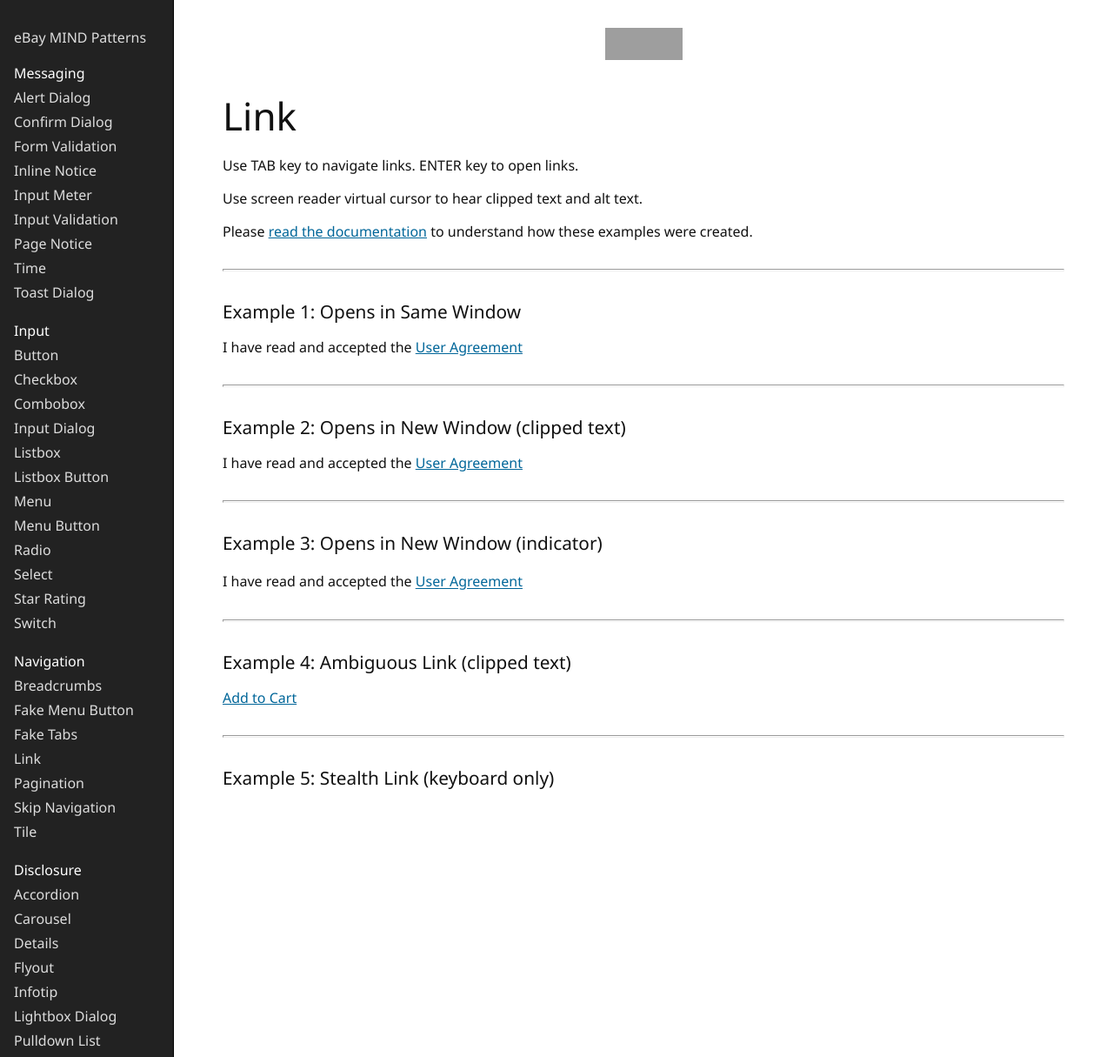
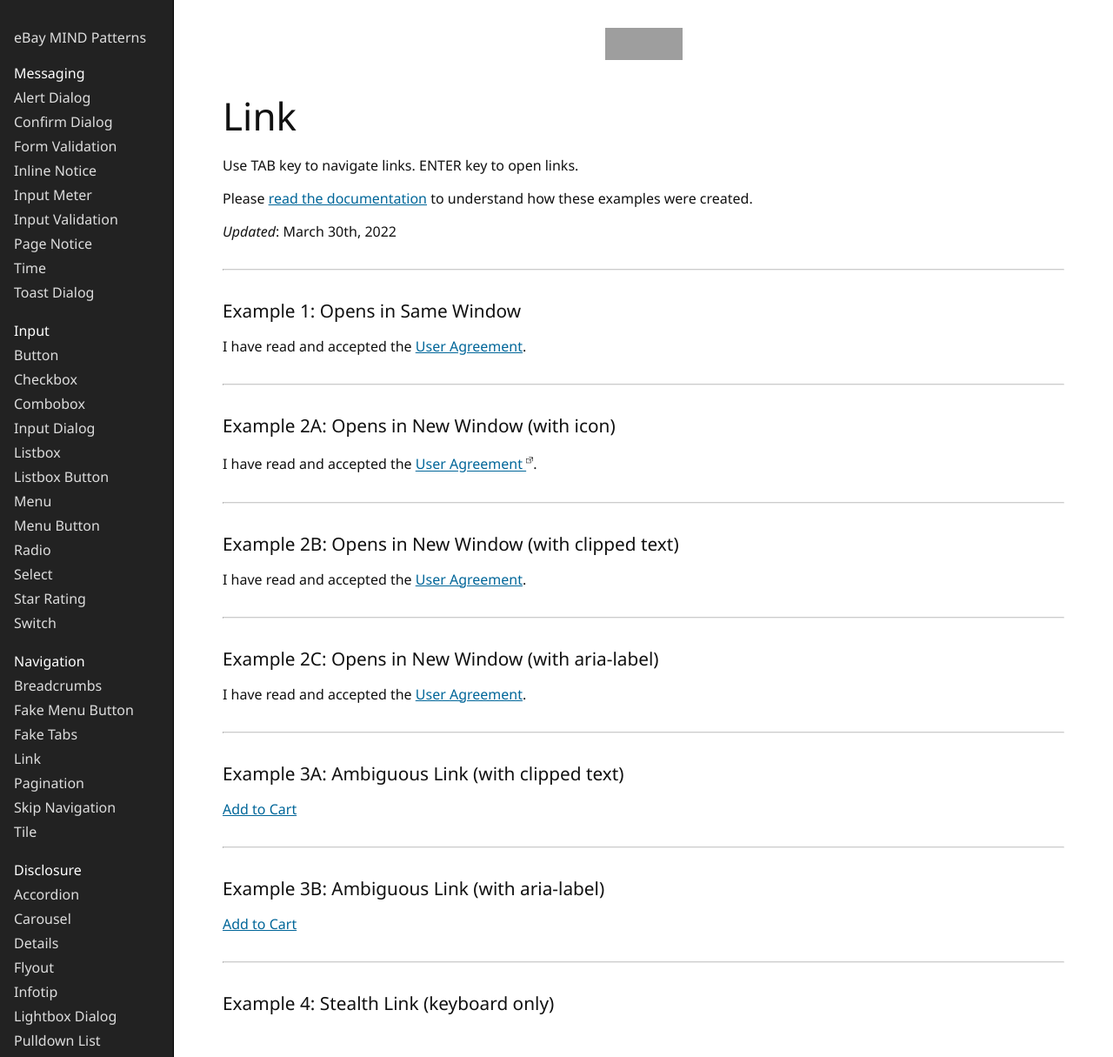
Before and after one commit to eBay/mindpatterns, a Jekyll site: the page built from _navigation/link/index.html, in a window 1280 px wide and 1215 px high. Shown: the whole window at 87% size. Built offline with Jekyll 4.4.1, drawn with Linux system fonts in a browser that asks for light colours; grey boxes are pictures that could not be loaded.

Commit message:
link: added aria-label examples

```diff
--- a/_navigation/link/index.html
+++ b/_navigation/link/index.html
@@ -20,33 +20,52 @@
 <h1>{{ page.title }}</h1>
 
 <h2 class="clipped">Readme</h2>
+
 <p>Use TAB key to navigate links. ENTER key to open links.</p>
-<p>Use screen reader virtual cursor to hear clipped text and alt text.</p>
-<p>Please <a href={{ "/navigation/link.html" | prepend: site.patterns_baseurl | prepend: site.patterns_url }}>read the documentation</a> to understand how these examples were created.</p>
+<p>Please <a href={{ "navigation/link" | prepend: site.patterns_baseurl | prepend: site.patterns_url }}>read the documentation</a> to understand how these examples were created.</p>
+<p><i>Updated</i>: March 30th, 2022</p>
 
 <hr />
 
 <h2 class="clipped">Examples</h2>
 
 <h3>Example 1: Opens in Same Window</h3>
-<p>I have read and accepted the <a href="http://www.ebay.com">User Agreement</a></p>
+<p>I have read and accepted the <a href="http://www.ebay.com">User Agreement</a>.</p>
 
 <hr />
 
-<h3>Example 2: Opens in New Window (clipped text)</h3>
-<p>I have read and accepted the <a href="http://www.ebay.com" target="_blank">User Agreement<span class="clipped"> - opens in new window or tab</span></a></p>
+<h3>Example 2A: Opens in New Window (with icon)</h3>
+<p>I have read and accepted the
+    <a class="new-window-indicator" href="http://www.ebay.com" target="_blank">User Agreement
+        <sup>
+            <svg focusable="false" height="8" width="8" aria-label=" - Opens in new window or tab" role="img">
+                <use xlink:href="../../svg/icons.svg#icon-window"></use>
+            </svg>
+        </sup>
+    </a>.
+</p>
 
 <hr />
 
-<h3>Example 3: Opens in New Window (indicator)</h3>
-<p>I have read and accepted the <a class="new-window-indicator" href="http://www.ebay.com" target="_blank">User Agreement<sup><span aria-label=" - opens in new window or tab" class="new-window" role="img" /></sup></a></p>
+<h3>Example 2B: Opens in New Window (with clipped text)</h3>
+<p>I have read and accepted the <a href="http://www.ebay.com" target="_blank">User Agreement<span class="clipped"> - opens in new window or tab</span></a>.</p>
 
 <hr />
 
-<h3>Example 4: Ambiguous Link (clipped text)</h3>
+<h3>Example 2C: Opens in New Window (with aria-label)</h3>
+<p>I have read and accepted the <a href="http://www.ebay.com" target="_blank" aria-label="User Agreement - opens in new window or tab">User Agreement</a>.</p>
+
+<hr />
+
+<h3>Example 3A: Ambiguous Link (with clipped text)</h3>
 <p><a href="http://www.ebay.com">Add to Cart<span class="clipped"> - iPhone 6 White</span></a></p>
 
 <hr />
 
-<h3>Example 5: Stealth Link (keyboard only)</h3>
+<h3>Example 3B: Ambiguous Link (with aria-label)</h3>
+<p><a href="http://www.ebay.com" aria-label="Add to Cart - iPhone 6 White">Add to Cart</a></p>
+
+<hr />
+
+<h3>Example 4: Stealth Link (keyboard only)</h3>
 <p><a class="stealth" href="http://www.ebay.com">User Agreement</a></p>
--- a/_sass/_base.scss
+++ b/_sass/_base.scss
@@ -5,19 +5,19 @@
 }
 
 h1 {
-    font-weight: 100;
+    font-weight: 200;
     font-size: 2.75rem;
     margin-bottom: 1rem;
 }
 
 h2 {
-    font-weight: 200;
+    font-weight: 250;
     font-size: 2rem;
     margin-bottom: 1rem;
 }
 
 h3 {
-    font-weight: 300;
+    font-weight: 400;
     font-size: 1.3rem;
     margin-bottom: 0.75rem;
 }
@@ -37,8 +37,8 @@
 }
 
 main > hr {
+    border-top: 1px solid #ccc;
     clear: both;
-    height: 1px;
     margin: 2rem 0;
 }
 
--- a/index.html
+++ b/index.html
@@ -5,6 +5,7 @@
 <h1>Accessibility Patterns for the Web</h1>
 
 <p>This site contains all working examples for the book <cite><a href="https://ebay.gitbooks.io/mindpatterns/content/">eBay MIND Patterns - Accessibility Patterns for the Web</a></cite>.</p>
+<p><i>Updated: March 30th, 2022</i></p>
 
 <hr />
 
@@ -30,7 +31,3 @@
 <h2>JavaScript &amp; CSS Utilities</h2>
 <p>Much of the common accessibility logic in our examples comes courtesy of <a href="https://github.com/makeup/makeup-js">MakeupJS</a> - a suite of vanilla, headless UI JavaScript modules which have been created specifically for building accessible user interfaces. For example, implementing a keyboard roving tab index or dialog window modality.</p>
 <p>Base styles come courtesy of <a href="https://ebay.github.io/skin">eBay Skin</a>. Skin is decoupled from the JavaScript layer, meaning the CSS is agnostic of the frontend framework. Our examples leverage Skin's custom property API, allowing a custom "theme" for our site.</p>
-
-<hr />
-
-<p><i>Updated: Aug 22nd, 2021</i></p>
```
